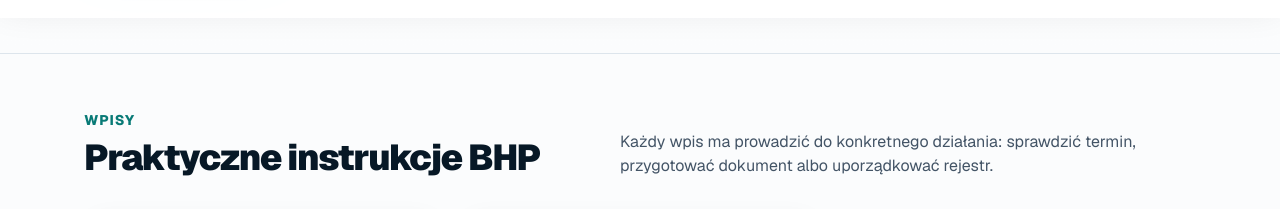
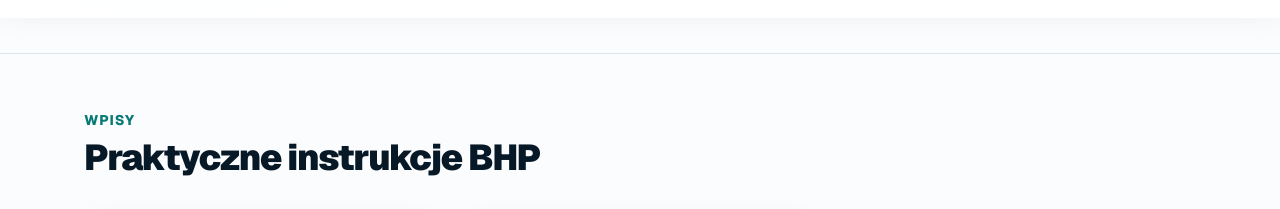
Before and after one commit to RafalWoz/terminarzBHP, a Next.js app in the folder terminybhp-portal/: page /blog in a window 1280 px wide. Shown: the part 782-991 px from the top of the page. Built offline with nearby package versions, Linux system fonts and the light colour scheme; grey boxes are pictures that could not be loaded.

Commit message:
Remove blog posts section description

```diff
--- a/terminybhp-portal/src/app/blog/page.tsx
+++ b/terminybhp-portal/src/app/blog/page.tsx
@@ -62,9 +62,6 @@ export default function BlogPage() {
             <p className="text-sm font-extrabold uppercase tracking-[0.08em] text-[var(--teal-700)]">Wpisy</p>
             <h2 className="mt-2 text-4xl font-black tracking-[-0.04em] text-[var(--navy-950)]">Praktyczne instrukcje BHP</h2>
           </div>
-          <p className="max-w-xl text-[var(--slate-700)]">
-            Każdy wpis ma prowadzić do konkretnego działania: sprawdzić termin, przygotować dokument albo uporządkować rejestr.
-          </p>
         </div>
 
         <div className="mt-8 grid gap-5 lg:grid-cols-3">
```
